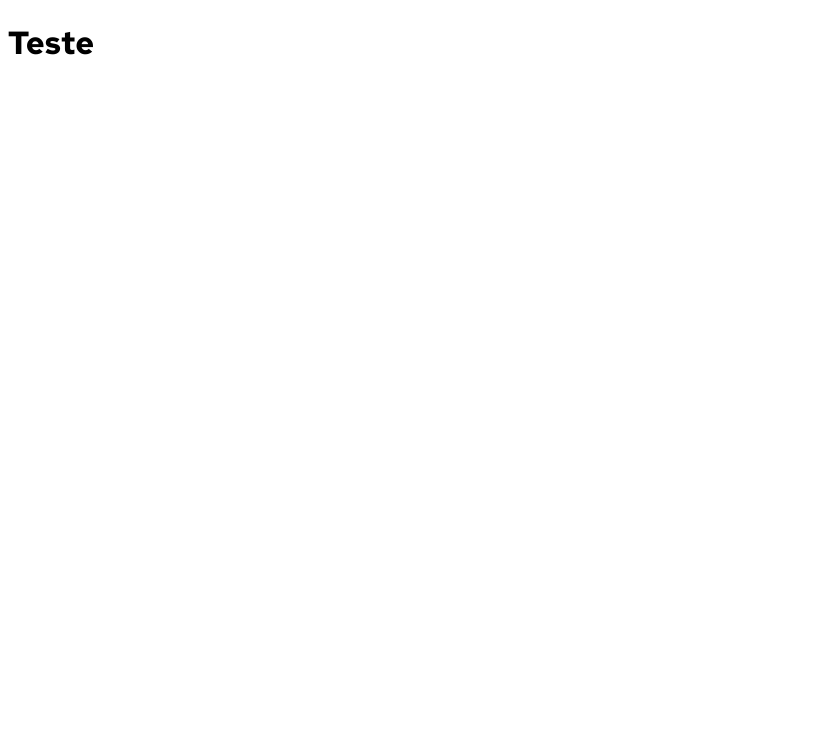
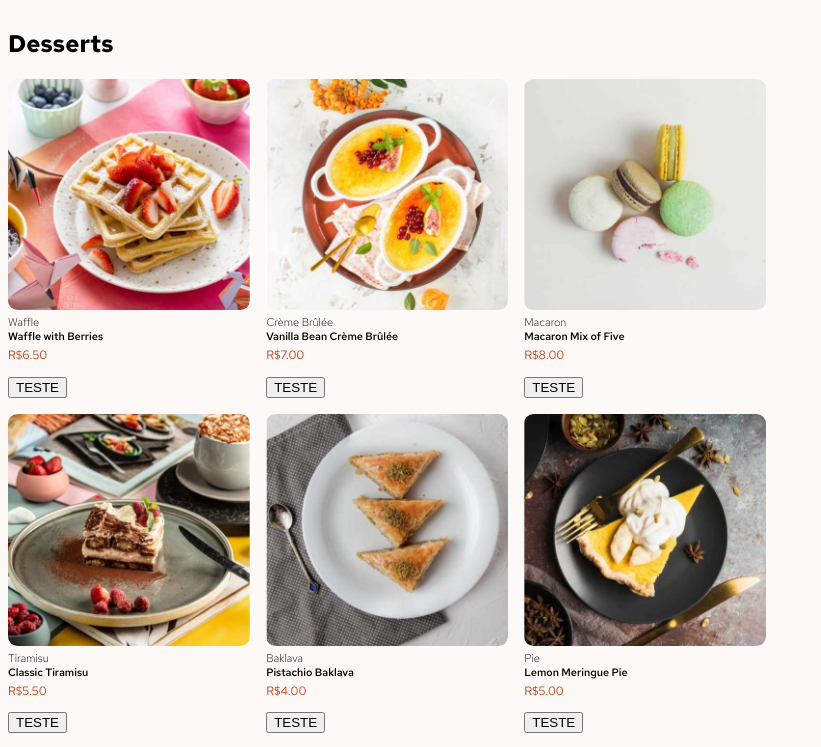
Before and after one commit to KevinADemetro/product-list-with-cart-main, a React (Create React App) app: page / in a window 1280 px wide. Shown: the top 747 px of the page, without its empty margins (0-821 px from the left). Built offline with nearby package versions, Linux system fonts and the light colour scheme.

Commit message:
implementando lista estática de desserts

```diff
--- a/src/App.js
+++ b/src/App.js
@@ -1,9 +1,47 @@
+import initialData from "./data.json";
+
 function App() {
   return (
     <div className="App">
-      <h1>Teste</h1>
+      <DessertsSection></DessertsSection>
     </div>
   );
 }
 
+function DessertsSection() {
+  return (
+    <div>
+      <h2>Desserts</h2>
+      <DessertsGrid />
+    </div>
+  );
+}
+
+function DessertsGrid() {
+  const desserts = initialData;
+
+  return (
+    <ul className="desserts-grid">
+      {desserts.map((dessert) => (
+        <li>
+          <DessertCard dessert={dessert} />
+        </li>
+      ))}
+    </ul>
+  );
+}
+
+function DessertCard({ dessert }) {
+  return (
+    <div className="dessert-card">
+      <img src={dessert.image.desktop} alt={dessert.name} />
+      <div className="dessert-infos">
+        <p>{dessert.category}</p>
+        <h6>{dessert.name}</h6>
+        <span>{`R$${dessert.price.toFixed(2)}`}</span>
+      </div>
+      <button className="add-to-cart-btn">TESTE</button>
+    </div>
+  );
+}
 export default App;
--- a/src/data.json
+++ b/src/data.json
@@ -1,10 +1,10 @@
 [
   {
     "image": {
-      "thumbnail": "./assets/images/image-waffle-thumbnail.jpg",
-      "mobile": "./assets/images/image-waffle-mobile.jpg",
-      "tablet": "./assets/images/image-waffle-tablet.jpg",
-      "desktop": "./assets/images/image-waffle-desktop.jpg"
+      "thumbnail": "/images/image-waffle-thumbnail.jpg",
+      "mobile": "/images/image-waffle-mobile.jpg",
+      "tablet": "/images/image-waffle-tablet.jpg",
+      "desktop": "/images/image-waffle-desktop.jpg"
     },
     "name": "Waffle with Berries",
     "category": "Waffle",
@@ -12,10 +12,10 @@
   },
   {
     "image": {
-      "thumbnail": "./assets/images/image-creme-brulee-thumbnail.jpg",
-      "mobile": "./assets/images/image-creme-brulee-mobile.jpg",
-      "tablet": "./assets/images/image-creme-brulee-tablet.jpg",
-      "desktop": "./assets/images/image-creme-brulee-desktop.jpg"
+      "thumbnail": "/images/image-creme-brulee-thumbnail.jpg",
+      "mobile": "/images/image-creme-brulee-mobile.jpg",
+      "tablet": "/images/image-creme-brulee-tablet.jpg",
+      "desktop": "/images/image-creme-brulee-desktop.jpg"
     },
     "name": "Vanilla Bean Crème Brûlée",
     "category": "Crème Brûlée",
@@ -23,10 +23,10 @@
   },
   {
     "image": {
-      "thumbnail": "./assets/images/image-macaron-thumbnail.jpg",
-      "mobile": "./assets/images/image-macaron-mobile.jpg",
-      "tablet": "./assets/images/image-macaron-tablet.jpg",
-      "desktop": "./assets/images/image-macaron-desktop.jpg"
+      "thumbnail": "/images/image-macaron-thumbnail.jpg",
+      "mobile": "/images/image-macaron-mobile.jpg",
+      "tablet": "/images/image-macaron-tablet.jpg",
+      "desktop": "/images/image-macaron-desktop.jpg"
     },
     "name": "Macaron Mix of Five",
     "category": "Macaron",
@@ -34,10 +34,10 @@
   },
   {
     "image": {
-      "thumbnail": "./assets/images/image-tiramisu-thumbnail.jpg",
-      "mobile": "./assets/images/image-tiramisu-mobile.jpg",
-      "tablet": "./assets/images/image-tiramisu-tablet.jpg",
-      "desktop": "./assets/images/image-tiramisu-desktop.jpg"
+      "thumbnail": "/images/image-tiramisu-thumbnail.jpg",
+      "mobile": "/images/image-tiramisu-mobile.jpg",
+      "tablet": "/images/image-tiramisu-tablet.jpg",
+      "desktop": "/images/image-tiramisu-desktop.jpg"
     },
     "name": "Classic Tiramisu",
     "category": "Tiramisu",
@@ -45,10 +45,10 @@
   },
   {
     "image": {
-      "thumbnail": "./assets/images/image-baklava-thumbnail.jpg",
-      "mobile": "./assets/images/image-baklava-mobile.jpg",
-      "tablet": "./assets/images/image-baklava-tablet.jpg",
-      "desktop": "./assets/images/image-baklava-desktop.jpg"
+      "thumbnail": "/images/image-baklava-thumbnail.jpg",
+      "mobile": "/images/image-baklava-mobile.jpg",
+      "tablet": "/images/image-baklava-tablet.jpg",
+      "desktop": "/images/image-baklava-desktop.jpg"
     },
     "name": "Pistachio Baklava",
     "category": "Baklava",
@@ -56,10 +56,10 @@
   },
   {
     "image": {
-      "thumbnail": "./assets/images/image-meringue-thumbnail.jpg",
-      "mobile": "./assets/images/image-meringue-mobile.jpg",
-      "tablet": "./assets/images/image-meringue-tablet.jpg",
-      "desktop": "./assets/images/image-meringue-desktop.jpg"
+      "thumbnail": "/images/image-meringue-thumbnail.jpg",
+      "mobile": "/images/image-meringue-mobile.jpg",
+      "tablet": "/images/image-meringue-tablet.jpg",
+      "desktop": "/images/image-meringue-desktop.jpg"
     },
     "name": "Lemon Meringue Pie",
     "category": "Pie",
@@ -67,10 +67,10 @@
   },
   {
     "image": {
-      "thumbnail": "./assets/images/image-cake-thumbnail.jpg",
-      "mobile": "./assets/images/image-cake-mobile.jpg",
-      "tablet": "./assets/images/image-cake-tablet.jpg",
-      "desktop": "./assets/images/image-cake-desktop.jpg"
+      "thumbnail": "/images/image-cake-thumbnail.jpg",
+      "mobile": "/images/image-cake-mobile.jpg",
+      "tablet": "/images/image-cake-tablet.jpg",
+      "desktop": "/images/image-cake-desktop.jpg"
     },
     "name": "Red Velvet Cake",
     "category": "Cake",
@@ -78,10 +78,10 @@
   },
   {
     "image": {
-      "thumbnail": "./assets/images/image-brownie-thumbnail.jpg",
-      "mobile": "./assets/images/image-brownie-mobile.jpg",
-      "tablet": "./assets/images/image-brownie-tablet.jpg",
-      "desktop": "./assets/images/image-brownie-desktop.jpg"
+      "thumbnail": "/images/image-brownie-thumbnail.jpg",
+      "mobile": "/images/image-brownie-mobile.jpg",
+      "tablet": "/images/image-brownie-tablet.jpg",
+      "desktop": "/images/image-brownie-desktop.jpg"
     },
     "name": "Salted Caramel Brownie",
     "category": "Brownie",
@@ -89,10 +89,10 @@
   },
   {
     "image": {
-      "thumbnail": "./assets/images/image-panna-cotta-thumbnail.jpg",
-      "mobile": "./assets/images/image-panna-cotta-mobile.jpg",
-      "tablet": "./assets/images/image-panna-cotta-tablet.jpg",
-      "desktop": "./assets/images/image-panna-cotta-desktop.jpg"
+      "thumbnail": "/images/image-panna-cotta-thumbnail.jpg",
+      "mobile": "/images/image-panna-cotta-mobile.jpg",
+      "tablet": "/images/image-panna-cotta-tablet.jpg",
+      "desktop": "/images/image-panna-cotta-desktop.jpg"
     },
     "name": "Vanilla Panna Cotta",
     "category": "Panna Cotta",
--- a/src/index.css
+++ b/src/index.css
@@ -1,3 +1,14 @@
+:root {
+  --red: hsl(14, 86%, 42%);
+  --green: hsl(159, 69%, 38%);
+  --rose-50: hsl(20, 50%, 98%);
+  --rose-100: hsl(13, 31%, 94%);
+  --rose-300: hsl(14, 25%, 72%);
+  --rose-400: hsl(7, 20%, 60%);
+  --rose-500: hsl(12, 20%, 44%);
+  --rose-900: hsl(14, 65%, 9%);
+}
+
 @font-face {
   font-family: "Red Hat Text";
   src: url("./assets/RedHatText-VariableFont_wght.ttf") format("truetype");
@@ -7,4 +18,48 @@
 
 body {
   font-family: "Red Hat Text", sans-serif;
+  background: var(--rose-50);
 }
+
+.App {
+  display: grid;
+  grid-template-columns: 3fr 2fr;
+}
+
+.desserts-grid {
+  list-style: none;
+  display: grid;
+  grid-template-columns: repeat(3, 1fr);
+  gap: 1rem;
+  padding: 0;
+}
+
+.dessert-card img {
+  width: 100%;
+  border-radius: 0.6rem;
+  text-align: center;
+}
+
+.dessert-infos h6,
+span,
+p {
+  margin: 0;
+}
+
+.dessert-infos p {
+  font-size: 0.7rem;
+  font-weight: 100;
+  color: var(--rose-900);
+}
+.dessert-infos h6 {
+  font-weight: 500;
+}
+
+.dessert-infos span {
+  color: var(--red);
+  font-size: 0.75rem;
+  font-weight: 400;
+}
+.add-to-cart-btn {
+  margin-top: 0.8rem;
+}
```
